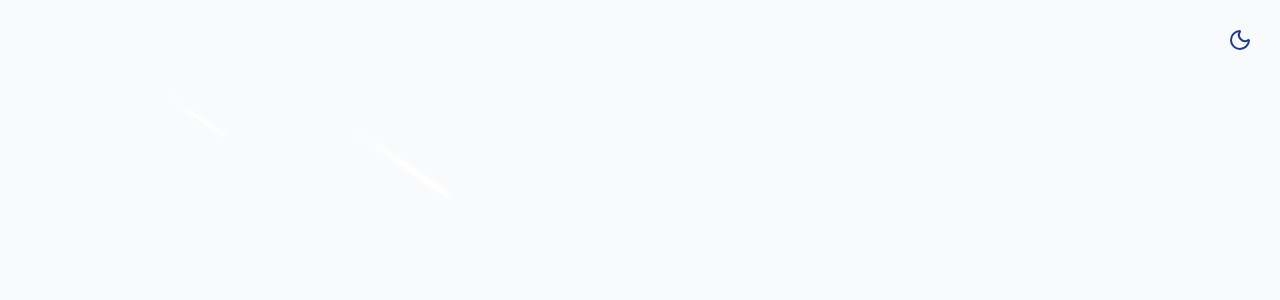
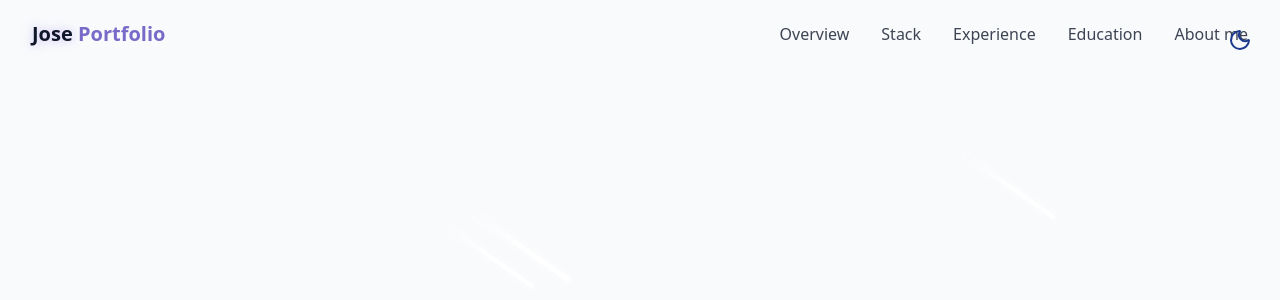
Before and after one commit to JoseDev155/react-my-dev-portfolio, a React (Vite) app: page / in a window 1280 px wide. Shown: the top 300 px of the page. Built offline with nearby package versions, Linux system fonts and the light colour scheme.

Commit message:
Feat src\pages\HomePage.jsx: Add the Nabvar component

```diff
--- a/src/pages/HomePage.jsx
+++ b/src/pages/HomePage.jsx
@@ -1,5 +1,7 @@
 import { ThemeToggleComponent } from '../components/themes/ThemeToggleComponent';
 import { BackgroundComponent } from '../components/themes/BackgroundComponent';
+import { NavbarLayout } from '../layouts/NavbarLayout';
+import { OverviewComponent } from '../components/sections/OverviewComponent';
 
 export const HomePage = () => {
   return (
@@ -12,6 +14,7 @@ export const HomePage = () => {
       <BackgroundComponent />
 
       {/* Navbar */}
+      <NavbarLayout />
 
       {/* Main Content */}
 
```
